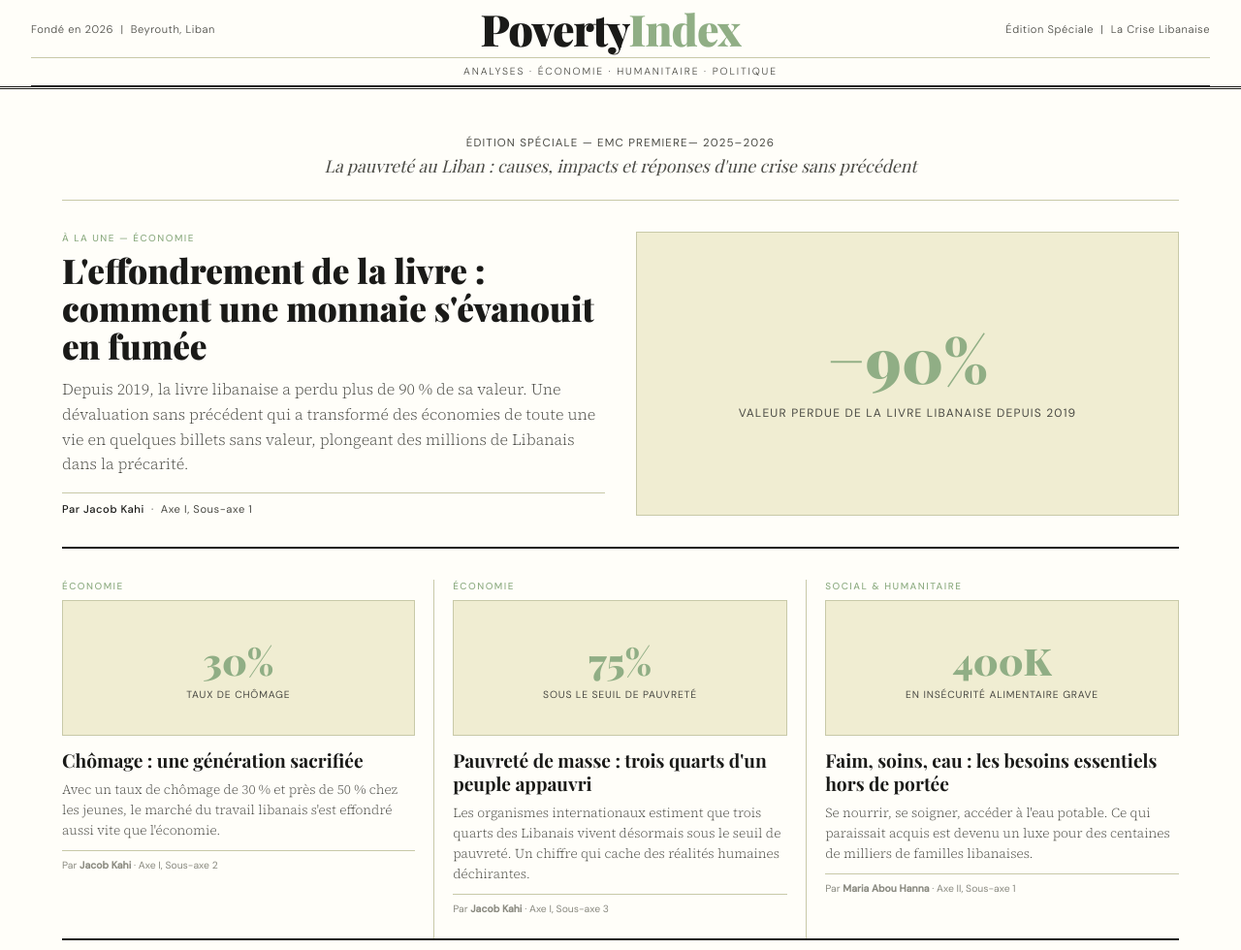
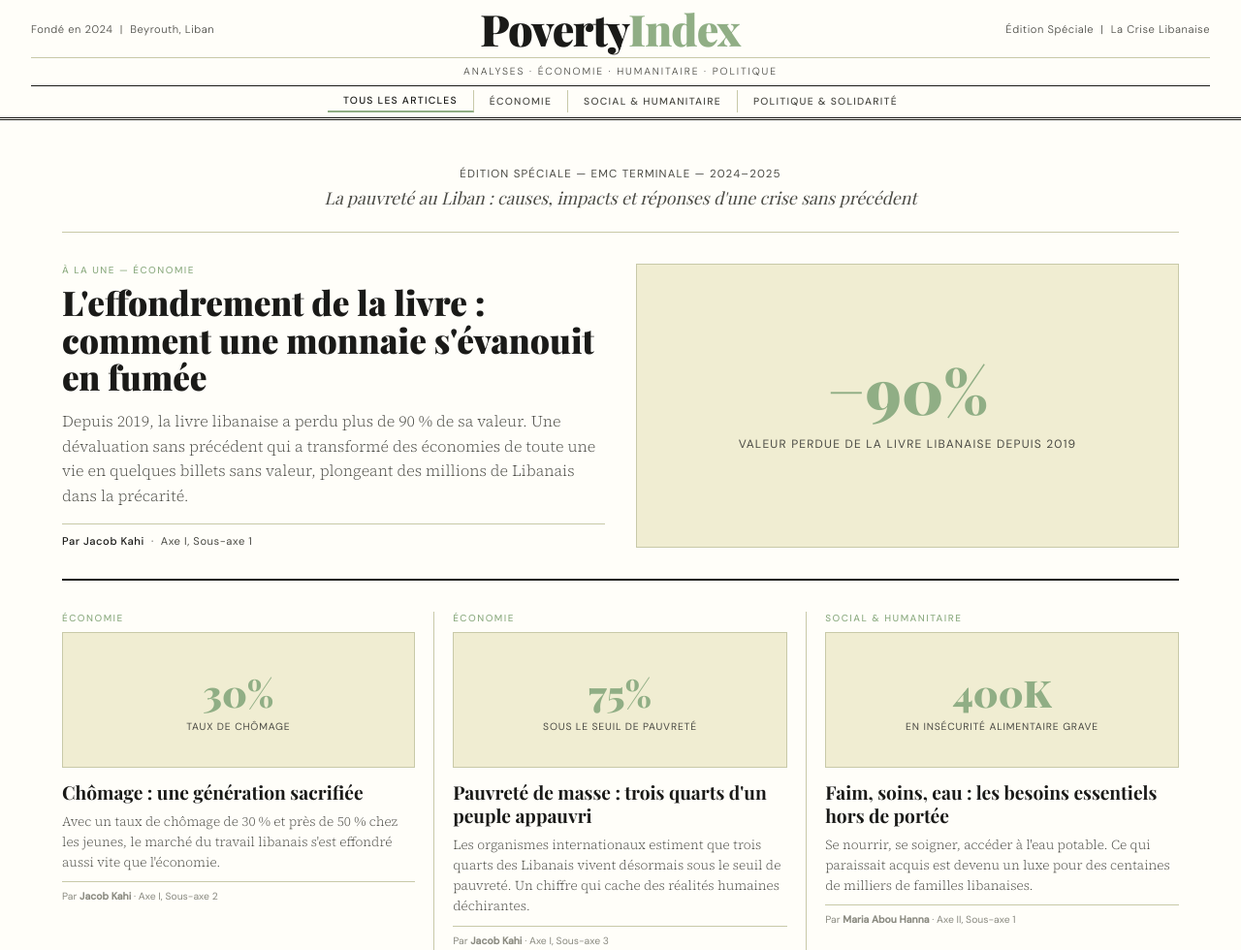
Before and after one commit to jacobkahi/PovertyIndex, a plain HTML site: page index.html in a window 1280 px wide. Shown: the top 980 px of the page at 97% size. Drawn offline with nearby package versions, Linux system fonts and the light colour scheme; a web font is replaced by a local one.

Commit message:
GPT EL HABILE

```diff
--- a/index.html
+++ b/index.html
@@ -584,11 +584,17 @@
 ═══════════════════════════════════════════ -->
 <header class="masthead">
   <div class="masthead-top">
-    <span class="masthead-meta">Fondé en 2026 &nbsp;|&nbsp; Beyrouth, Liban</span>
+    <span class="masthead-meta">Fondé en 2024 &nbsp;|&nbsp; Beyrouth, Liban</span>
     <div class="masthead-logo" onclick="showHome()">Poverty<span>Index</span></div>
     <span class="masthead-meta">Édition Spéciale &nbsp;|&nbsp; La Crise Libanaise</span>
   </div>
   <div class="masthead-tagline">Analyses · Économie · Humanitaire · Politique</div>
+  <nav class="section-nav">
+    <button class="active" onclick="filterSection('all', this)">Tous les articles</button>
+    <button onclick="filterSection('eco', this)">Économie</button>
+    <button onclick="filterSection('social', this)">Social & Humanitaire</button>
+    <button onclick="filterSection('politique', this)">Politique & Solidarité</button>
+  </nav>
 </header>
 
 <!-- ═══════════════════════════════════════════
@@ -598,7 +604,7 @@
   <main class="home-wrap">
 
     <div class="edition-banner">
-      <p>Édition Spéciale — EMC premiere— 2025–2026</p>
+      <p>Édition Spéciale &mdash; EMC Terminale &mdash; 2024–2025</p>
       <h2>La pauvreté au Liban : causes, impacts et réponses d'une crise sans précédent</h2>
     </div>
 
@@ -717,7 +723,7 @@
   </main>
   <footer>
     <div class="footer-logo">PovertyIndex</div>
-    <p>Projet EMC &mdash; Jacob Kahi · Maria Abou Hanna · Emil Karaa &mdash; 2025–2026</p>
+    <p>Projet EMC &mdash; Jacob Kahi · Maria Abou Hanna · Emil Karaa &mdash; 2024–2025</p>
     <p style="margin-top:0.3rem;">Toutes les données sont issues de sources internationales vérifiées.</p>
   </footer>
 </div>
@@ -728,6 +734,7 @@
 <div id="article-screen" class="screen">
   <main class="article-view" id="article-content"></main>
 </div>
+
 <script>
 const articles = [
   {
@@ -972,8 +979,6 @@ const articles = [
 
 let currentSection = 'all';
 
-let currentSection = 'all';
-
 function filterSection(section, btn) {
   currentSection = section;
   document.querySelectorAll('.section-nav button').forEach(b => b.classList.remove('active'));
@@ -1019,7 +1024,7 @@ function showArticle(id) {
 
     <div class="article-byline-full">
       <span><strong>Par ${a.author}</strong></span>
-      <span>PovertyIndex · Édition 2025–2026</span>
+      <span>PovertyIndex · Édition 2024–2025</span>
     </div>
 
     <div class="hero-img-wrap">
@@ -1052,7 +1057,6 @@ function showArticle(id) {
   document.getElementById('article-screen').classList.add('active');
   window.scrollTo(0, 0);
 }
-
 </script>
 </body>
 </html>
```
